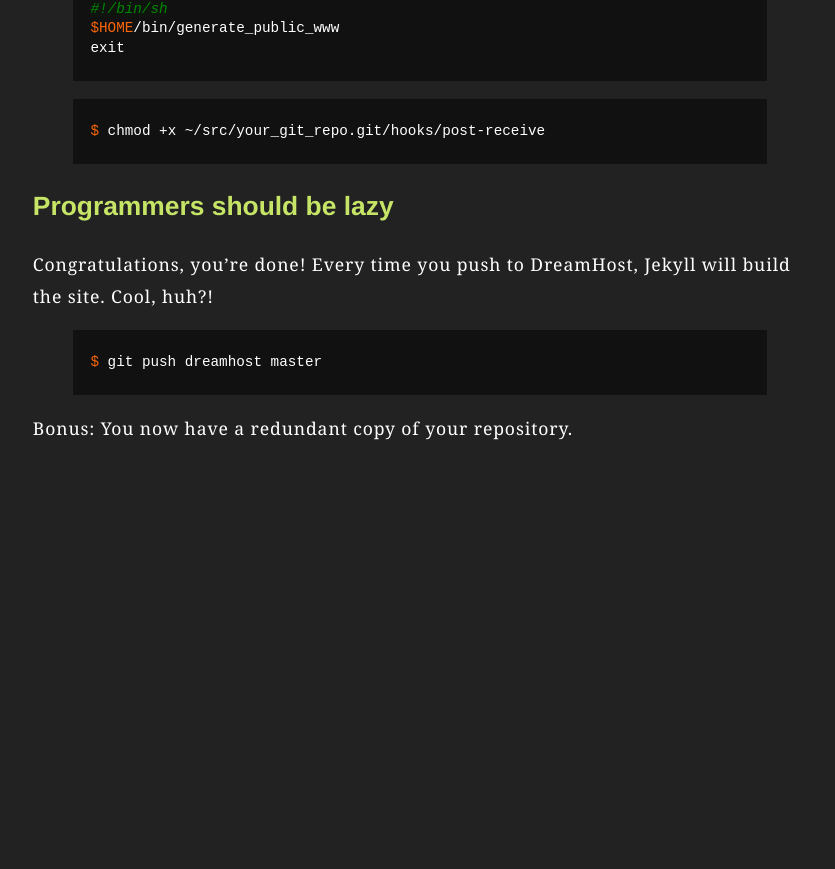
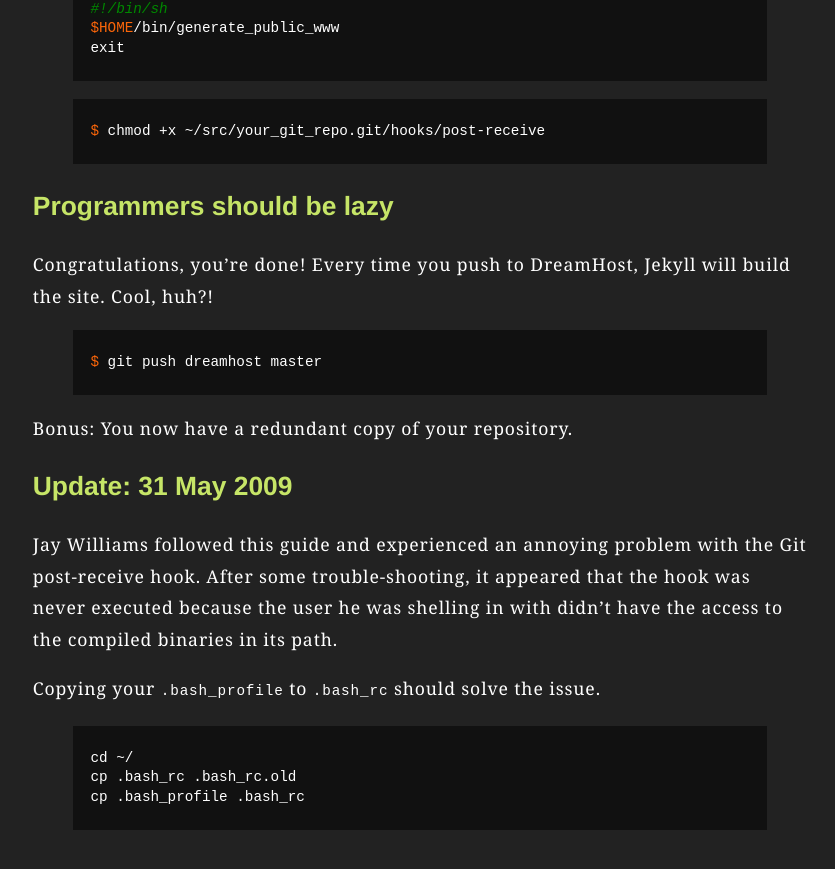
Before and after one commit to tatey/tatey.com, a Jekyll site: the page built from _posts/2009-04-29-jekyll-meets-dreamhost-automated-deployment-for-jekyll-with-git.markdown, in a window 1280 px wide and 900 px high, scrolled down 2698 px. Shown: the top 869 px of the window, without its empty margins (220-1055 px from the left). Built offline with Jekyll 4.4.1, drawn with Linux system fonts in a browser that asks for light colours; before the commit the page ends 3213 px from its top, so only the background shows below that.

Commit message:
New post: 2009-05-31-220km-round-trip-mountains-dams-crisp-air-and-country-roads. Updated post: 2009-04-29-jekyll-meets-dreamhost-automated-deployment-for-jekyll-with-git

```diff
--- a/_posts/2009-04-29-jekyll-meets-dreamhost-automated-deployment-for-jekyll-with-git.markdown
+++ b/_posts/2009-04-29-jekyll-meets-dreamhost-automated-deployment-for-jekyll-with-git.markdown
@@ -97,3 +97,15 @@ $ git push dreamhost master
 {% endhighlight %}
 
 Bonus: You now have a redundant copy of your repository.
+
+### Update: 31 May 2009
+
+Jay Williams followed this guide and experienced an annoying problem with the Git post-receive hook. After some trouble-shooting, it appeared that the hook was never executed because the user he was shelling in with didn't have the access to the compiled binaries in its path.
+
+Copying your `.bash_profile` to `.bash_rc` should solve the issue.
+
+{% highlight bash %}
+cd ~/
+cp .bash_rc .bash_rc.old
+cp .bash_profile .bash_rc
+{% endhighlight %}
--- a/about.html
+++ b/about.html
@@ -5,7 +5,7 @@ title: About
 
 <h2>About me</h2>
 
-<p><a href="http://www.flickr.com/photos/23054854@N06/3109308373/in/set-72157611277509178"><img class="img_left" src="/images/about/me.jpg" alt="Tate Johnson" /></a>I am a 22 year old Ruby on Rails developer and university student living in <a href="http://www.flickr.com/photos/23054854@N06/3319265306/in/set-72157614423917229/">Brisbane, Australia</a>. I enjoy riding <a href="http://www.flickr.com/photos/23054854@N06/3394817144/in/set-72157615974887999/">bicycles</a>, <a href="http://www.flickr.com/photos/23054854@N06/3411107889/">motorbikes</a>, <a href="http://www.flickr.com/photos/23054854@N06/">taking photos</a> and <a href="http://www.flickr.com/photos/23054854@N06/collections/72157611344239429/">travelling</a>.</p>
+<p><a href="http://www.flickr.com/photos/23054854@N06/3109308373/in/set-72157611277509178"><img class="img_left" src="/images/about/me.jpg" alt="Tate Johnson" /></a>I am a 22 year old Ruby on Rails developer and university student living in <a href="http://www.flickr.com/photos/23054854@N06/3319265306/in/set-72157614423917229/">Brisbane, Australia</a>. I enjoy riding <a href="http://www.flickr.com/photos/23054854@N06/3394817144/in/set-72157615974887999/">bicycles</a>, <a href="http://www.flickr.com/photos/23054854@N06/3580385131/in/set-72157619034796216/">motorbikes</a>, <a href="http://www.flickr.com/photos/23054854@N06/">taking photos</a> and <a href="http://www.flickr.com/photos/23054854@N06/collections/72157611344239429/">travelling</a>.</p>
 
 <p>My love of computers started when the old man showed me <a href="http://en.wikipedia.org/wiki/Prince_of_Persia_(1989_video_game)">Prince of Persia</a> on a 386. I bounced from a gamer interested in PC hardware, to a Linux fanatic who would install a <a href="http://archlinux.org">distribution</a> on anything with 1&rsquo;s and 0&rsquo;s before developing a genuine passion for software.</p>
 
--- a/index.html
+++ b/index.html
@@ -12,4 +12,4 @@ title: Blog
   <hr/>
 {% endfor %}
 
-<p class="about"><a href="/about.html">Tate Johnson</a> is a 22 year old <a href="http://everydayhero.com.au">Ruby on Rails developer</a> and <a href="http://griffith.edu.au">university student</a> living in <a href="http://www.flickr.com/photos/23054854@N06/3319265306/in/set-72157614423917229/">Brisbane, Australia</a>. He enjoys riding <a href="http://www.flickr.com/photos/23054854@N06/3394817144/in/set-72157615974887999/">bicycles</a>, <a href="http://www.flickr.com/photos/23054854@N06/3411107889/">motorbikes</a>, <a href="http://www.flickr.com/photos/23054854@N06/">taking photos</a> and <a href="http://www.flickr.com/photos/23054854@N06/collections/72157611344239429/">travelling</a>. Subscribe to the <a href="http://feeds2.feedburner.com/tatejohnson">feed</a>.</p>
+<p class="about"><a href="/about.html">Tate Johnson</a> is a 22 year old <a href="http://everydayhero.com.au">Ruby on Rails developer</a> and <a href="http://griffith.edu.au">university student</a> living in <a href="http://www.flickr.com/photos/23054854@N06/3319265306/in/set-72157614423917229/">Brisbane, Australia</a>. He enjoys riding <a href="http://www.flickr.com/photos/23054854@N06/3394817144/in/set-72157615974887999/">bicycles</a>, <a href="http://www.flickr.com/photos/23054854@N06/3580385131/in/set-72157619034796216/">motorbikes</a>, <a href="http://www.flickr.com/photos/23054854@N06/">taking photos</a> and <a href="http://www.flickr.com/photos/23054854@N06/collections/72157611344239429/">travelling</a>. Subscribe to the <a href="http://feeds2.feedburner.com/tatejohnson">feed</a>.</p>
```
Also changed, not shown: _posts/2009-05-31-220km-round-trip-mountains-dams-crisp-air-and-country-roads.markdown (added, +14 -0 lines), images/posts/2009-05-31-220km-round-trip-mountains-dams-crisp-air-and-country-roads/3580385131_39d208ba69.jpg (added).
